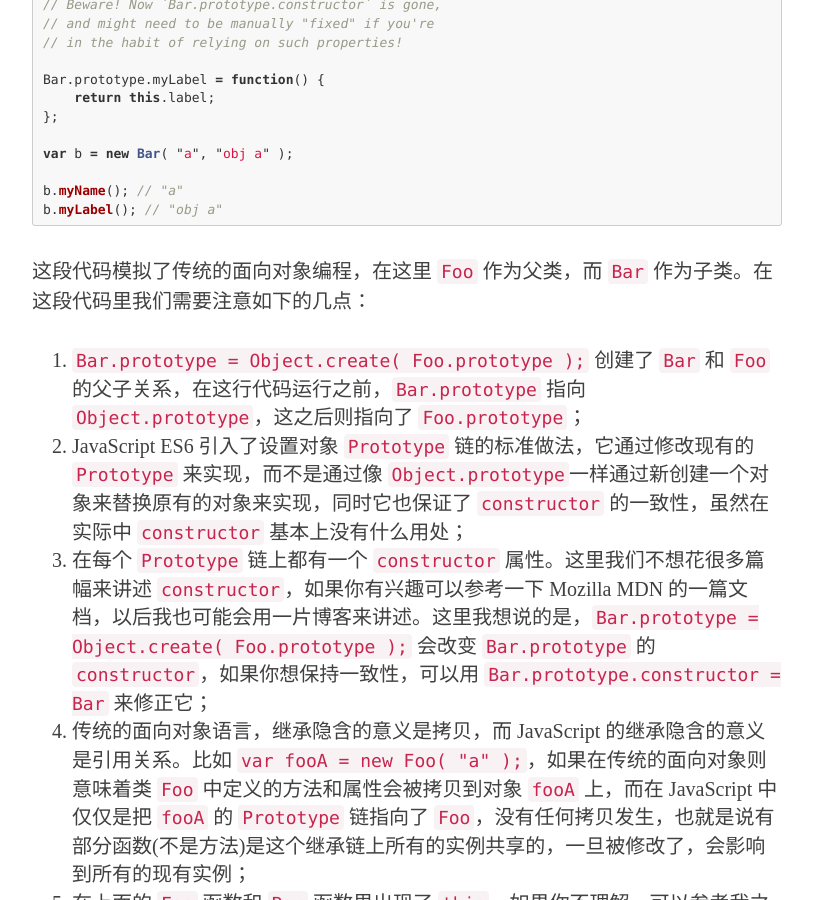
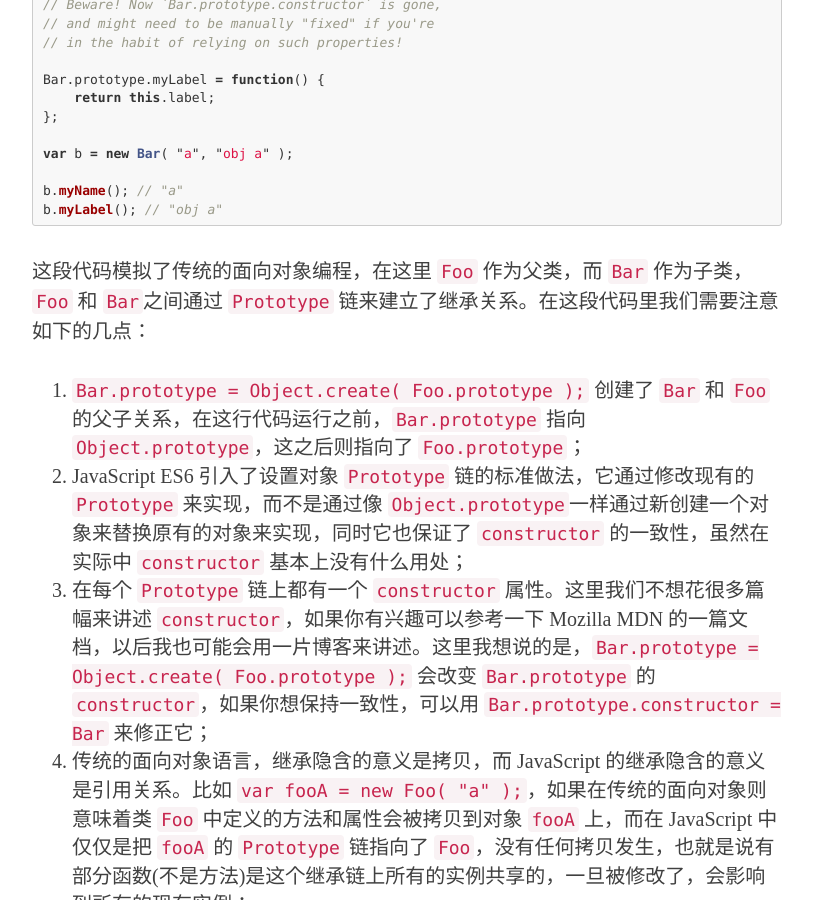
Before and after one commit to puffsun/puffsun.github.io-source, a Jekyll site: the page built from _posts/2015-06-21-javascript-prototypes-relearning.markdown, in a window 1280 px wide and 900 px high, scrolled down 3231 px. Shown: the whole window, without its empty margins (233-1046 px from the left). Built offline with Jekyll 4.4.1, drawn with Linux system fonts in a browser that asks for light colours; nearby versions of some CDN libraries; some web fonts are replaced; comment, search, counter and statistics services are not loaded.

Commit message:
Revise post.

```diff
--- a/_posts/2015-06-21-javascript-prototypes-relearning.markdown
+++ b/_posts/2015-06-21-javascript-prototypes-relearning.markdown
@@ -27,7 +27,7 @@
 
 翻译一下：JavaScript 是基于 Prototype 的脚本语言，它是动态类型的，并且在 JavaScript 里函数是一等公民。这些混合的特性使得 JavaScript 成为了支持面向对象、命令式和函数式的多范型语言。
 
-短短两句话，包含了很多内容。我们这里对多范型、动态类型等暂且按下不表，以后的文章可能会陆续涉及，因为它们都是比较大的主题。在这篇文章里我先跟大家大致的聊聊 Prototype，以及为什么 JavaScript 被称为是基于 `Prorotype` 的语言，另外看看目前对于 Prototype 的使用一个比较大误区，也就是很多人和很多现存的类库利用 Prototype 来为 JavaScript 语言构建面向对象的继承和多态特性，当然了，这也可能是本文比较有争议的地方。
+短短两句话，包含了很多内容。我们这里对多范型、动态类型等暂且按下不表，以后的文章可能会陆续涉及，因为它们都是比较大的主题。在这篇文章里我先跟大家大致的聊聊 Prototype，以及为什么 JavaScript 被称为是基于 `Prototype` 的语言，另外看看目前对于 Prototype 的使用一个比较大误区，也就是很多人和很多现存的类库利用 Prototype 来为 JavaScript 语言构建面向对象的继承和多态特性，当然了，这也可能是本文比较有争议的地方。
 
 ## Prototype 是什么
 所有的 JavaScript 对象都有一个隐含的属性来指向另外一个对象，我们称这个隐含的属性为 `Prototype`。当然了这个属性有可能是 `null`，比如用这种方式创建的对象：
@@ -105,7 +105,7 @@
 b.myLabel(); // "obj a"
 {%endhighlight%}
 
-这段代码模拟了传统的面向对象编程，在这里 `Foo` 作为父类，而 `Bar` 作为子类。在这段代码里我们需要注意如下的几点：
+这段代码模拟了传统的面向对象编程，在这里 `Foo` 作为父类，而 `Bar` 作为子类，`Foo` 和 `Bar`之间通过 `Prototype` 链来建立了继承关系。在这段代码里我们需要注意如下的几点：
 
 1. `Bar.prototype = Object.create( Foo.prototype );` 创建了 `Bar` 和 `Foo` 的父子关系，在这行代码运行之前，`Bar.prototype` 指向 `Object.prototype`，这之后则指向了 `Foo.prototype`；
 2. JavaScript ES6 引入了设置对象 `Prototype` 链的标准做法，它通过修改现有的 `Prototype` 来实现，而不是通过像 `Object.prototype`一样通过新创建一个对象来替换原有的对象来实现，同时它也保证了 `constructor` 的一致性，虽然在实际中 `constructor` 基本上没有什么用处；
```
